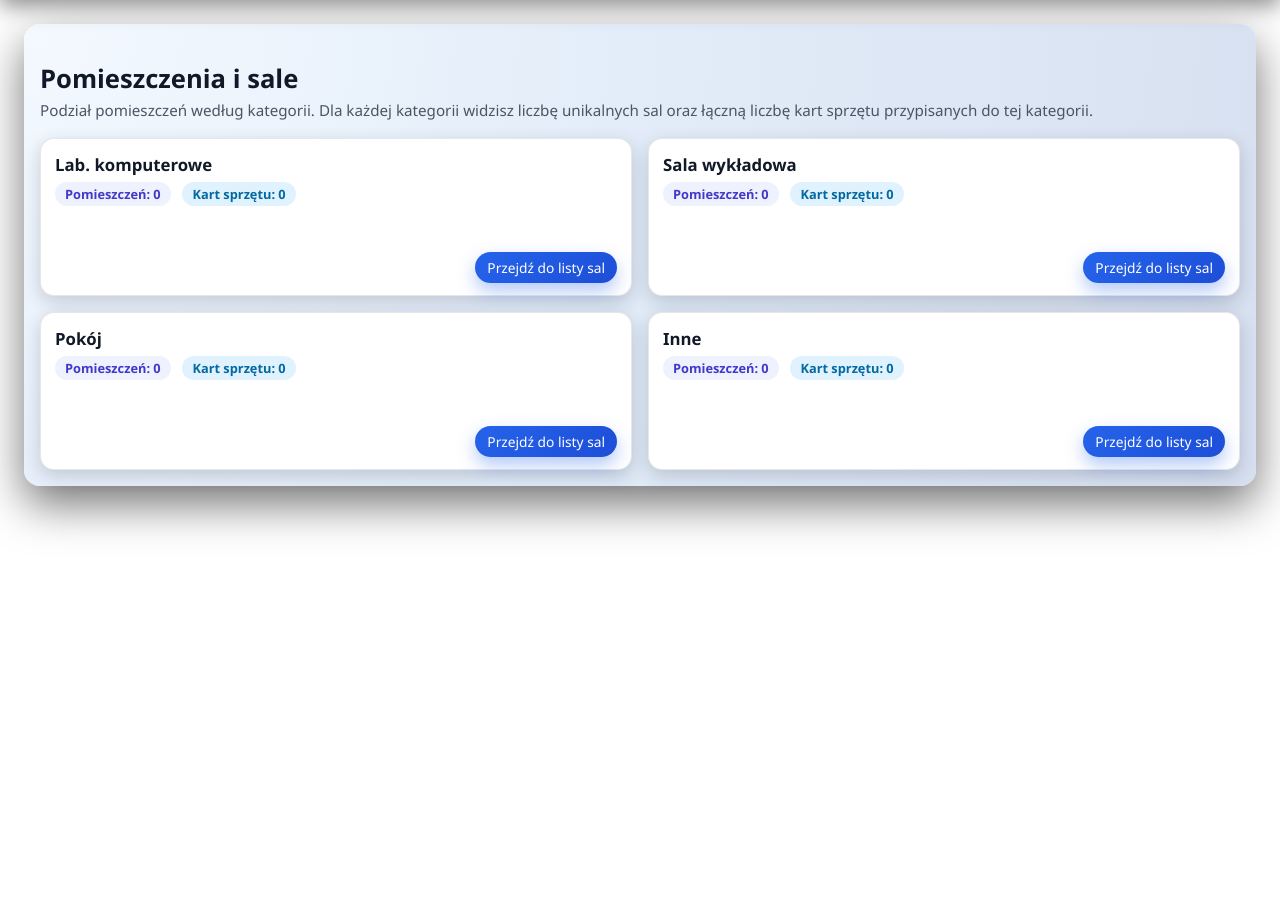
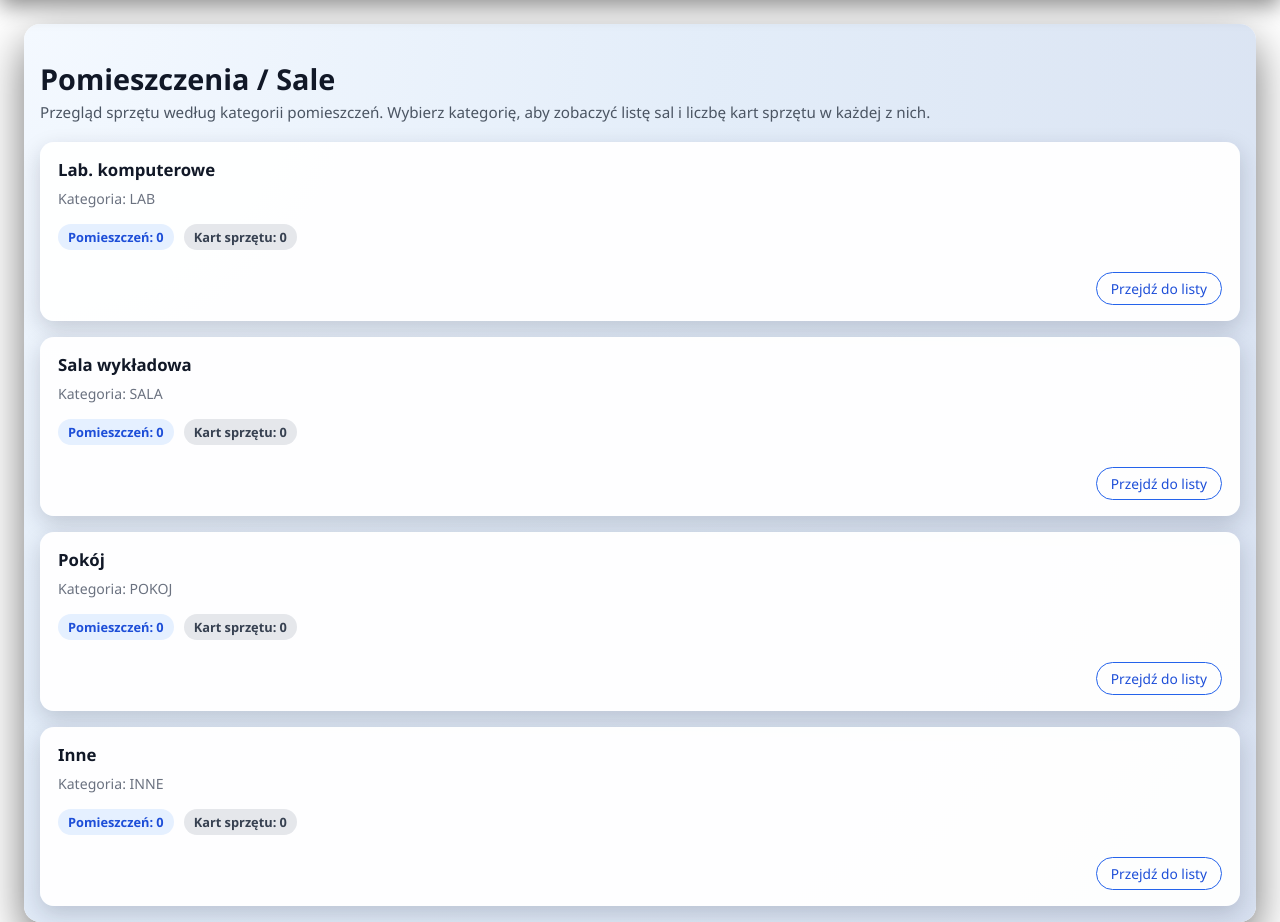
Before and after one commit to egonsan/baza-django, a Django app: page /baza/pomieszczenia/ in a window 1280 px wide. Shown: the part 55-977 px from the top of the page. Before the commit the page ends 588 px from the top, so only its background shows below. Run offline with Django 5.2, Linux system fonts and the light colour scheme; the visitor is signed in with stand-in values (Sample User, id 1); data that the repository does not hold is empty.

```diff
--- a/equipment/views_rooms.py
+++ b/equipment/views_rooms.py
@@ -70,6 +70,10 @@ def rooms_category_detail(request, category_code):
     Widok POZIOM 2:
     Dla danej kategorii (LAB / SALA / POKOJ / INNE) pokazuje listę
     pomieszczeń (building + room) oraz liczbę kart sprzętu w każdym.
+
+    Pokazujemy tylko te wpisy, które mają NIEPUSTE:
+    - building
+    - room
     """
 
     # Mapa kod → etykieta, np. "LAB" → "Lab. komputerowe"
@@ -81,9 +85,11 @@ def rooms_category_detail(request, category_code):
 
     label = code_to_label[category_code]
 
+    # TYLKO rekordy z niepustym building i room
     qs = (
         Equipment.objects.filter(room_category=category_code)
-        .exclude(building="", room="")
+        .exclude(building="")
+        .exclude(room="")
     )
 
     # Grupujemy po (building, room) i liczymy ilość kart
--- a/templates/equipment/rooms_category_detail.html
+++ b/templates/equipment/rooms_category_detail.html
@@ -177,7 +177,7 @@
                             <td class="rooms-cat-actions">
                                 <a href="{% url 'equipment:room_equipment_list' category_code r.building r.room %}"
                                    class="rooms-cat-btn">
-                                    Sprzęt w tej sali
+                                    Przejdź do listy
                                 </a>
                             </td>
                         </tr>
--- a/templates/equipment/rooms_overview.html
+++ b/templates/equipment/rooms_overview.html
@@ -11,137 +11,140 @@
         box-shadow: 0 18px 45px rgba(0, 0, 0, 0.55);
     }
 
-    .rooms-header-title {
-        font-size: 1.6rem;
+    .rooms-header-main {
+        font-size: 1.8rem;
         font-weight: 700;
         margin-bottom: 4px;
         color: #111827;
     }
 
-    .rooms-header-subtitle {
-        margin: 0 0 18px 0;
+    .rooms-header-sub {
+        margin: 0 0 20px 0;
         color: #4b5563;
         font-size: 0.95rem;
     }
 
-    .rooms-grid {
-        display: grid;
-        grid-template-columns: repeat(2, minmax(0, 1fr));
+    /* ZAMIANA GRIDA NA LISTĘ PIONOWĄ */
+    .rooms-list {
+        display: flex;
+        flex-direction: column;
         gap: 16px;
     }
 
     .rooms-card {
         border-radius: 14px;
-        padding: 14px 14px 12px 14px;
-        background: #ffffff;
-        border: 1px solid rgba(15, 23, 42, 0.10);
-        box-shadow: 0 6px 18px rgba(15, 23, 42, 0.18);
+        padding: 16px 18px;
+        background: rgba(255, 255, 255, 0.96);
+        box-shadow: 0 8px 22px rgba(15, 23, 42, 0.18);
         display: flex;
         flex-direction: column;
-        justify-content: space-between;
-        min-height: 130px;
+        gap: 8px;
+        width: 100%;
+        box-sizing: border-box;
     }
 
     .rooms-card-title {
         font-size: 1.05rem;
         font-weight: 600;
-        margin-bottom: 6px;
         color: #111827;
     }
 
-    .rooms-card-metrics {
-        font-size: 0.90rem;
-        color: #4b5563;
-        margin-bottom: 10px;
+    .rooms-card-sub {
+        font-size: 0.88rem;
+        color: #6b7280;
     }
 
-    .rooms-pill {
-        display: inline-flex;
+    .rooms-metrics {
+        display: flex;
+        flex-wrap: wrap;
+        justify-content: flex-start;
         align-items: center;
-        margin-right: 8px;
-        margin-bottom: 4px;
-        padding: 3px 10px;
-        border-radius: 999px;
-        font-size: 0.80rem;
-        font-weight: 600;
-        background: #eef2ff;
-        color: #4338ca;
+        margin: 8px 0;
+        gap: 10px;
     }
 
-    .rooms-pill-secondary {
-        background: #e0f2fe;
-        color: #0369a1;
+    .rooms-metric-pill {
+        border-radius: 999px;
+        padding: 4px 10px;
+        font-size: 0.8rem;
+        font-weight: 600;
+        background: #e5f0ff;
+        color: #1d4ed8;
+        white-space: nowrap;
     }
 
-    .rooms-card-footer {
+    .rooms-metric-pill.secondary {
+        background: #e5e7eb;
+        color: #374151;
+    }
+
+    .rooms-card-actions {
+        margin-top: 6px;
         display: flex;
         justify-content: flex-end;
     }
 
-    .rooms-btn-primary {
+    .rooms-card-btn {
         display: inline-flex;
         align-items: center;
         gap: 6px;
-        padding: 6px 12px;
+        padding: 6px 14px;
         border-radius: 999px;
-        border: none;
+        border: 1px solid #2563eb;
+        color: #1d4ed8;
+        background: transparent;
         text-decoration: none;
         font-size: 0.86rem;
         font-weight: 500;
-        background: linear-gradient(135deg, #2563eb, #1d4ed8);
-        color: #ffffff;
-        box-shadow: 0 8px 18px rgba(37, 99, 235, 0.35);
-        cursor: pointer;
     }
 
-    .rooms-btn-primary:hover {
-        background: linear-gradient(135deg, #1d4ed8, #1e40af);
+    .rooms-card-btn:hover {
+        background: #eff6ff;
     }
 
-    @media (max-width: 900px) {
-        .rooms-grid {
-            grid-template-columns: 1fr;
-        }
-
+    @media (max-width: 640px) {
         .rooms-page {
             margin: 16px;
             padding: 12px;
+        }
+
+        .rooms-card-actions {
+            justify-content: flex-start;
         }
     }
 </style>
 
 <div class="rooms-page">
-    <h2 class="rooms-header-title">Pomieszczenia i sale</h2>
-    <p class="rooms-header-subtitle">
-        Podział pomieszczeń według kategorii. Dla każdej kategorii widzisz liczbę unikalnych sal
-        oraz łączną liczbę kart sprzętu przypisanych do tej kategorii.
+    <h1 class="rooms-header-main">Pomieszczenia / Sale</h1>
+    <p class="rooms-header-sub">
+        Przegląd sprzętu według kategorii pomieszczeń. Wybierz kategorię, aby zobaczyć listę sal
+        i liczbę kart sprzętu w każdej z nich.
     </p>
 
-    <div class="rooms-grid">
+    <div class="rooms-list">
         {% for cat in categories %}
             <div class="rooms-card">
-                <div>
-                    <div class="rooms-card-title">
-                        {{ cat.label }}
-                    </div>
-                    <div class="rooms-card-metrics">
-                        <span class="rooms-pill">
-                            Pomieszczeń: {{ cat.rooms_count }}
-                        </span>
-                        <span class="rooms-pill rooms-pill-secondary">
-                            Kart sprzętu: {{ cat.equipment_count }}
-                        </span>
-                    </div>
+                <div class="rooms-card-title">{{ cat.label }}</div>
+                <div class="rooms-card-sub">
+                    Kategoria: {{ cat.code }}
                 </div>
-                <div class="rooms-card-footer">
+
+                <div class="rooms-metrics">
+                    <span class="rooms-metric-pill">
+                        Pomieszczeń: {{ cat.rooms_count }}
+                    </span>
+                    <span class="rooms-metric-pill secondary">
+                        Kart sprzętu: {{ cat.equipment_count }}
+                    </span>
+                </div>
+
+                <div class="rooms-card-actions">
                     <a href="{% url 'equipment:rooms_category_detail' cat.code %}"
-                       class="rooms-btn-primary">
-                        Przejdź do listy sal
+                       class="rooms-card-btn">
+                        Przejdź do listy
                     </a>
                 </div>
             </div>
-        {% empty %}
-            <p>Brak danych o pomieszczeniach w bazie.</p>
         {% endfor %}
     </div>
 </div>
```
Also changed, not shown: equipment/admin.py (+81 -46 lines), equipment/views.py (+8 -25 lines), templates/admin/equipment/equipment/confirm_move_to_rooms.html (added, +76 -0 lines), templates/equipment/equipment_detail.html (+43 -0 lines).
